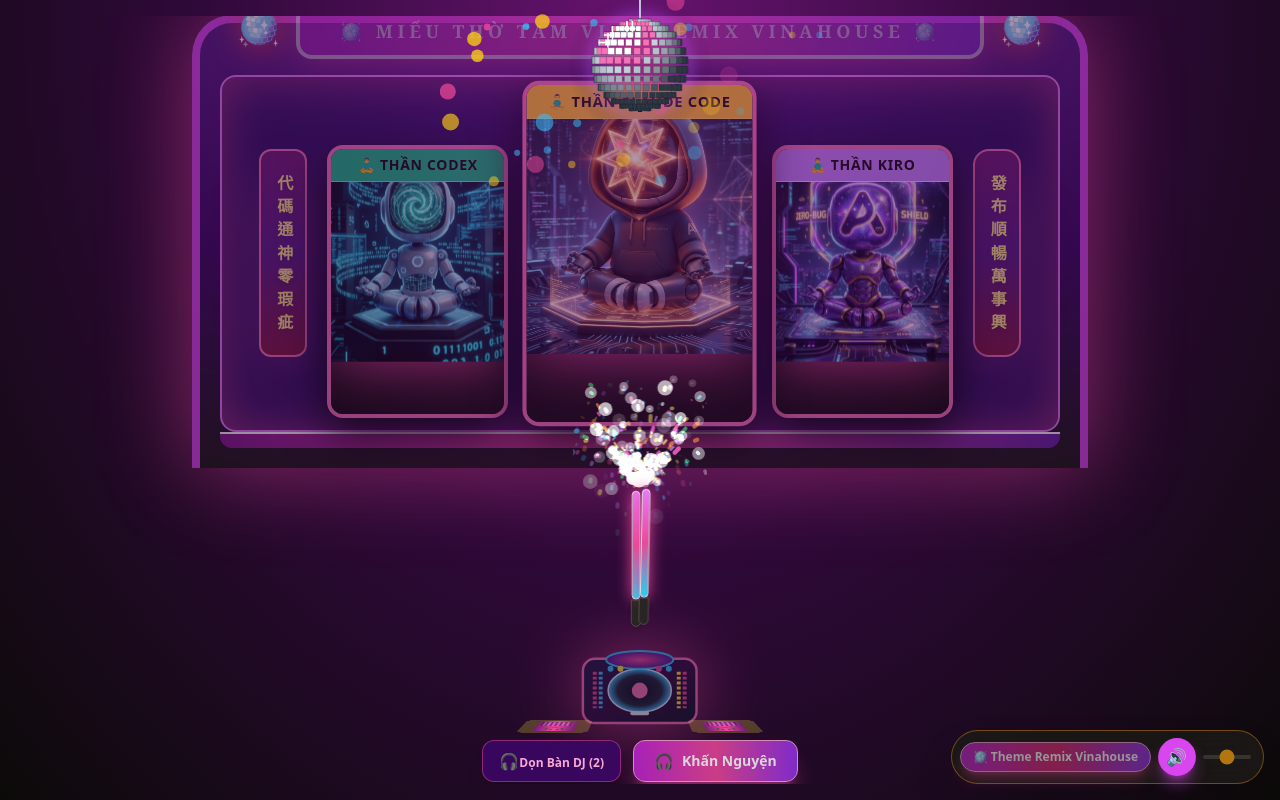
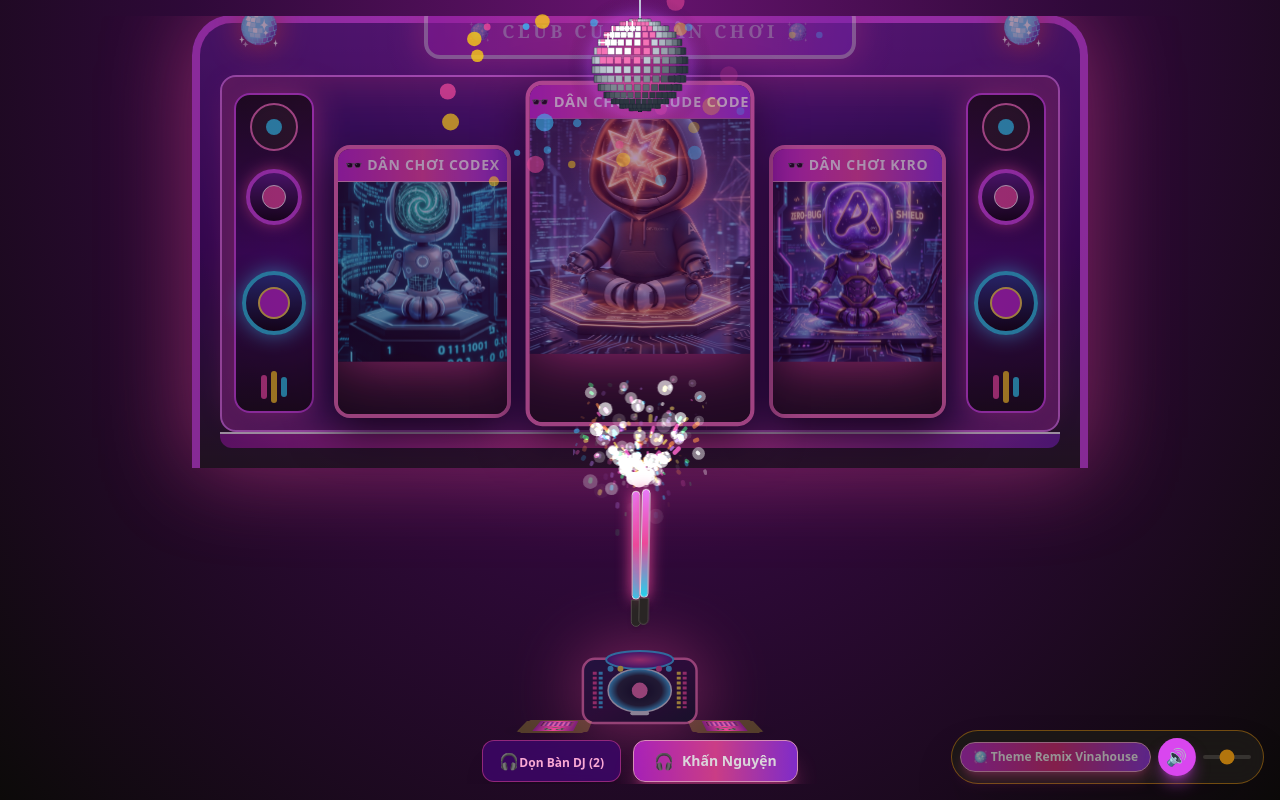
Before and after one commit to OnlyTungCheng/pray_ai, a React (Vite) app: page / in a window 1280 px wide. Both pictures are taken after a click on the button "🏛️ Theme Basic". Built offline with nearby package versions, Linux system fonts and the light colour scheme; a web font is replaced by a local one.

Commit message:
feat: Update Remix Theme to Club Của 3 Dân Chơi with Subwoofer Speaker Towers and Dân Chơi names

```diff
--- a/src/features/shrine/TechDeities.tsx
+++ b/src/features/shrine/TechDeities.tsx
@@ -34,12 +34,41 @@ interface TechDeitiesProps {
   themeMode?: string;
 }
 
+// Subwoofer Speaker Tower Component for Remix Mode
+function SpeakerTower() {
+  return (
+    <div className="hidden sm:flex flex-col items-center justify-between w-16 md:w-20 h-64 md:h-80 bg-gradient-to-b from-stone-950 via-purple-950 to-stone-950 border-2 border-fuchsia-500 rounded-2xl p-2 shadow-[0_0_30px_rgba(236,72,153,0.7)] animate-pulse self-center">
+      {/* Tweeter Speaker */}
+      <div className="w-10 h-10 md:w-12 md:h-12 rounded-full border-2 border-pink-400 bg-stone-900 flex items-center justify-center shadow-inner">
+        <div className="w-4 h-4 rounded-full bg-cyan-400 animate-ping" />
+      </div>
+
+      {/* Mid-range Woofer */}
+      <div className="w-12 h-12 md:w-14 md:h-14 rounded-full border-4 border-fuchsia-500 bg-gradient-to-b from-purple-900 to-black flex items-center justify-center shadow-[0_0_15px_rgba(236,72,153,0.8)] animate-bounce">
+        <div className="w-6 h-6 rounded-full bg-pink-500 border border-white" />
+      </div>
+
+      {/* Subwoofer Bass Driver */}
+      <div className="w-14 h-14 md:w-16 md:h-16 rounded-full border-4 border-cyan-400 bg-gradient-to-b from-blue-900 to-black flex items-center justify-center shadow-[0_0_20px_rgba(56,189,248,0.9)] animate-pulse">
+        <div className="w-8 h-8 rounded-full bg-fuchsia-600 border-2 border-yellow-300" />
+      </div>
+
+      {/* LED Equalizer Light Meter */}
+      <div className="flex items-center gap-1 w-full justify-center pt-1">
+        <div className="w-1.5 h-6 bg-pink-500 rounded-full animate-[bounce_0.4s_infinite_0.1s]" />
+        <div className="w-1.5 h-8 bg-yellow-400 rounded-full animate-[bounce_0.4s_infinite_0.3s]" />
+        <div className="w-1.5 h-5 bg-cyan-400 rounded-full animate-[bounce_0.4s_infinite_0.2s]" />
+      </div>
+    </div>
+  );
+}
+
 export default function TechDeities({ themeMode }: TechDeitiesProps) {
   const isRemix = themeMode === 'remix';
 
   return (
     <div className="relative flex flex-col items-center justify-center pt-1 z-0 w-full max-w-5xl mx-auto select-none">
-      {/* Oriental East Asian Shrine Pavilion (Miếu Thờ Tam Vị AI Phương Đông - Bright & Crystal Clear) */}
+      {/* Oriental Shrine Pavilion vs Remix Party Club */}
       <div
         className={`relative w-full max-w-4xl rounded-t-[2.5rem] border-t-8 border-x-8 transition-all duration-700 p-3 md:p-5 ${
           isRemix
@@ -47,16 +76,16 @@ export default function TechDeities({ themeMode }: TechDeitiesProps) {
             : 'border-amber-500 bg-gradient-to-b from-[#451a03] via-[#292524] to-stone-900 shadow-[0_0_80px_rgba(245,158,11,0.5)]'
         }`}
       >
-        {/* Curved Oriental Temple Eaves Roof */}
+        {/* Roof Plaque Banner */}
         <div className="relative -mt-8 md:-mt-10 mb-4 flex items-center justify-between px-4">
-          {/* Left Lantern */}
+          {/* Left Lantern / Disco Ball */}
           <div className="flex flex-col items-center animate-bounce">
             <span className="text-3xl md:text-4xl drop-shadow-[0_0_15px_rgba(239,68,68,1)]">
               {isRemix ? '🪩' : '🏮'}
             </span>
           </div>
 
-          {/* Center Shrine Plaque Banner */}
+          {/* Center Shrine / Club Plaque Banner */}
           <div
             className={`relative px-6 md:px-10 py-2.5 rounded-2xl border-4 shadow-2xl transition-all duration-500 ${
               isRemix
@@ -64,12 +93,12 @@ export default function TechDeities({ themeMode }: TechDeitiesProps) {
                 : 'bg-gradient-to-r from-red-700 via-amber-500 to-red-700 border-amber-200 text-stone-950 shadow-[0_0_35px_rgba(245,158,11,0.9)]'
             }`}
           >
-            <span className="font-serif font-black text-sm md:text-lg text-white tracking-[0.25em] uppercase text-shadow-lg">
-              {isRemix ? '🪩 MIẾU THỜ TAM VỊ AI REMIX VINAHOUSE 🪩' : '⛩️ MIẾU THỜ TAM VỊ AI ⛩️'}
+            <span className="font-serif font-black text-sm md:text-lg text-white tracking-[0.2em] uppercase text-shadow-lg">
+              {isRemix ? '🪩 CLUB CỦA 3 DÂN CHƠI 🪩' : '⛩️ MIẾU THỜ TAM VỊ AI ⛩️'}
             </span>
           </div>
 
-          {/* Right Lantern */}
+          {/* Right Lantern / Disco Ball */}
           <div className="flex flex-col items-center animate-bounce">
             <span className="text-3xl md:text-4xl drop-shadow-[0_0_15px_rgba(239,68,68,1)]">
               {isRemix ? '🪩' : '🏮'}
@@ -77,7 +106,7 @@ export default function TechDeities({ themeMode }: TechDeitiesProps) {
           </div>
         </div>
 
-        {/* Shrine Interior Alcove */}
+        {/* Interior Alcove */}
         <div
           className={`relative flex justify-center items-end gap-3 md:gap-5 pb-3 rounded-2xl p-3 border-2 transition-all duration-500 ${
             isRemix
@@ -85,14 +114,13 @@ export default function TechDeities({ themeMode }: TechDeitiesProps) {
               : 'bg-[#1c1917] border-amber-500/60 shadow-[inset_0_0_50px_rgba(245,158,11,0.3)]'
           }`}
         >
-          {/* Left Vertical Couplet Pillar */}
+          {/* Left Side: Traditional Chinese Couplet Pillar in Basic Mode vs Speaker Tower in Remix Mode */}
+          {isRemix ? (
+            <SpeakerTower />
+          ) : (
             <div
               lang="zh-Hant"
-            className={`hidden sm:flex border-2 rounded-xl px-2.5 py-6 text-base/6 text-center tracking-widest select-none shadow-2xl self-center font-black ${
-              isRemix
-                ? 'border-pink-400 bg-gradient-to-b from-fuchsia-900 via-purple-900 to-pink-900 text-pink-200 shadow-pink-500/60'
-                : 'border-amber-400 bg-gradient-to-b from-red-900 via-amber-900 to-red-900 text-amber-200 shadow-amber-500/50'
-            }`}
+              className="hidden sm:flex border-2 rounded-xl px-2.5 py-6 text-base/6 text-center tracking-widest select-none shadow-2xl self-center font-black border-amber-400 bg-gradient-to-b from-red-900 via-amber-900 to-red-900 text-amber-200 shadow-amber-500/50"
               style={{
                 writingMode: 'vertical-rl',
                 fontFamily: 'Hiragino Mincho ProN, MingliU, Noto Serif TC, serif'
@@ -102,10 +130,15 @@ export default function TechDeities({ themeMode }: TechDeitiesProps) {
                 代 碼 通 神 零 瑕 疵
               </span>
             </div>
+          )}
 
-          {/* 3 Meditating Chibi Mascots Inside Shrine */}
+          {/* 3 Meditating Mascots / Dân Chơi Mascots */}
           {DEITIES.map((deity) => {
             const isCenter = deity.id === 'claude';
+            const displayName = isRemix
+              ? deity.name.replace('Thần', 'Dân Chơi')
+              : deity.name;
+
             return (
               <div
                 key={deity.id}
@@ -118,15 +151,21 @@ export default function TechDeities({ themeMode }: TechDeitiesProps) {
                 }`}
               >
                 {/* Prominent Bright Name Header */}
-                <div className={`w-full text-center py-1.5 font-black text-xs md:text-sm font-sans border-b uppercase tracking-wider ${deity.tagBg}`}>
-                  🧘‍♂️ {deity.name}
+                <div
+                  className={`w-full text-center py-1.5 font-black text-xs md:text-sm font-sans border-b uppercase tracking-wider ${
+                    isRemix
+                      ? 'bg-gradient-to-r from-fuchsia-600 via-pink-500 to-purple-600 text-white border-pink-300'
+                      : deity.tagBg
+                  }`}
+                >
+                  {isRemix ? '🕶️' : '🧘‍♂️'} {displayName}
                 </div>
 
                 {/* Crystal Clear Meditating Chibi Mascot Image */}
                 <div className="relative overflow-hidden w-full bg-stone-950">
                   <img
                     src={deity.statueImg}
-                    alt={deity.name}
+                    alt={displayName}
                     className={`${
                       isCenter ? 'h-[30vh] md:h-[36vh]' : 'h-[24vh] md:h-[29vh]'
                     } w-auto object-cover mx-auto brightness-110 contrast-105 transition-transform duration-300 ${
@@ -143,14 +182,13 @@ export default function TechDeities({ themeMode }: TechDeitiesProps) {
             );
           })}
 
-          {/* Right Vertical Couplet Pillar */}
+          {/* Right Side: Traditional Chinese Couplet Pillar in Basic Mode vs Speaker Tower in Remix Mode */}
+          {isRemix ? (
+            <SpeakerTower />
+          ) : (
             <div
               lang="zh-Hant"
-            className={`hidden sm:flex border-2 rounded-2xl px-2.5 py-6 text-base/6 text-center tracking-widest select-none shadow-2xl self-center font-black ${
-              isRemix
-                ? 'border-pink-400 bg-gradient-to-b from-fuchsia-900 via-purple-900 to-pink-900 text-pink-200 shadow-pink-500/60'
-                : 'border-amber-400 bg-gradient-to-b from-red-900 via-amber-900 to-red-900 text-amber-200 shadow-amber-500/50'
-            }`}
+              className="hidden sm:flex border-2 rounded-2xl px-2.5 py-6 text-base/6 text-center tracking-widest select-none shadow-2xl self-center font-black border-amber-400 bg-gradient-to-b from-red-900 via-amber-900 to-red-900 text-amber-200 shadow-amber-500/50"
               style={{
                 writingMode: 'vertical-rl',
                 fontFamily: 'Hiragino Mincho ProN, MingliU, Noto Serif TC, serif'
@@ -160,9 +198,10 @@ export default function TechDeities({ themeMode }: TechDeitiesProps) {
                 發 布 順 暢 萬 事 興
               </span>
             </div>
+          )}
         </div>
 
-        {/* Shrine Base Pedestal */}
+        {/* Base Pedestal */}
         <div
           className={`h-4 w-full rounded-b-xl border-t-2 shadow-2xl transition-all duration-500 ${
             isRemix
```
Lines whose indentation alone changed are shown as unchanged.
